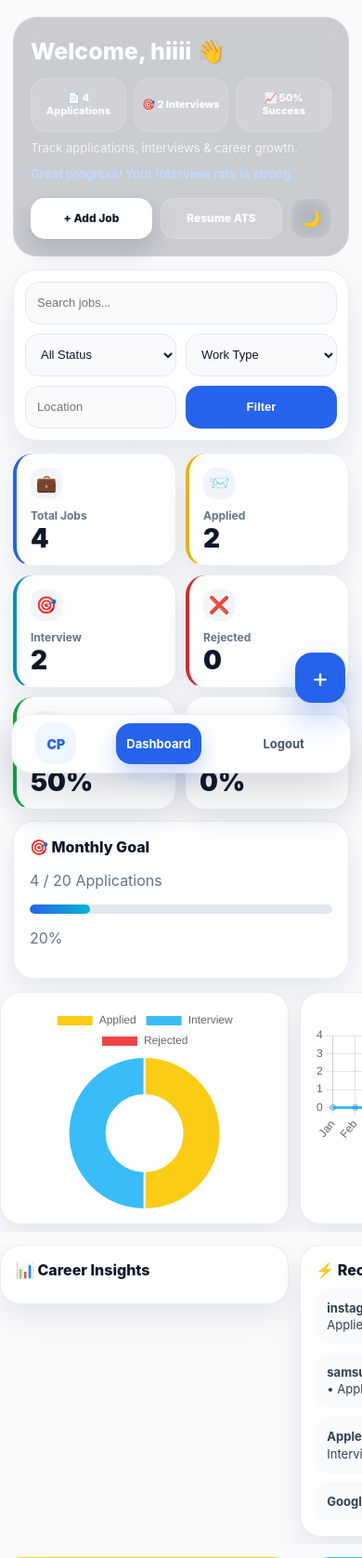
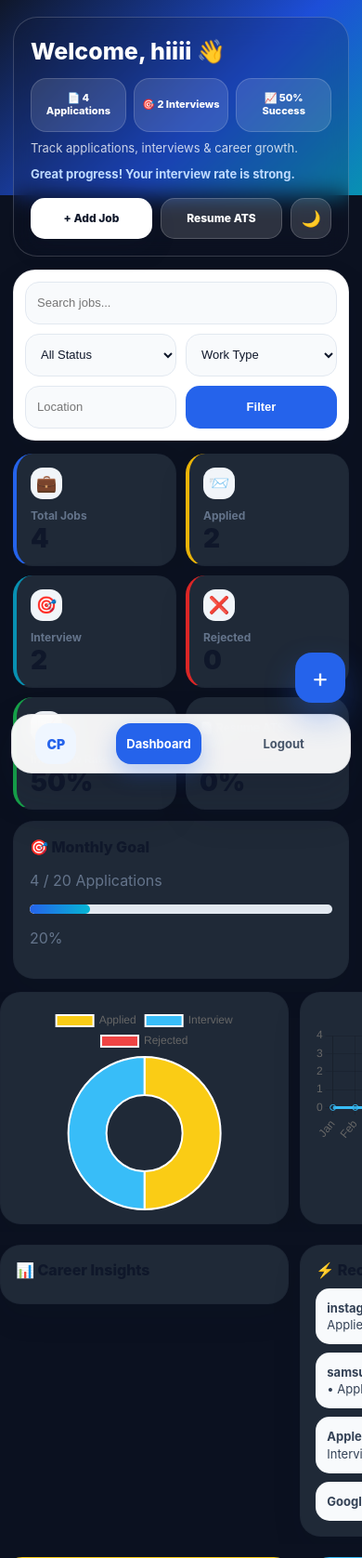
Before and after one commit to AuraStackk/CareerPilot, a Flask app: page /dashboard in a window 390 px wide. Shown: the top 1676 px of the page at 93% size. Run offline with Flask 3, Linux system fonts and the light colour scheme; a user stored in the database is signed in.

Commit message:
Fix theme CSS

```diff
--- a/static/dashboard.css
+++ b/static/dashboard.css
@@ -1718,32 +1718,17 @@
 /* ===== POLISHED MOBILE APP OVERRIDE ===== */
 
 @media (max-width: 768px){
-    :root{
-        --bg:#0f172a;
-        --panel:#ffffff;
-        --card:#ffffff;
-        --text:#0f172a;
-        --muted:#64748b;
-        --primary:#2563eb;
-        --sidebar-bg:#ffffff;
-    }
 
     *{
         box-sizing:border-box;
     }
 
-    html{
-        background:#f8fafc;
-    }
-
-    body,
-    body.light{
-        min-height:100vh;
-        overflow-x:hidden;
-        background:#f8fafc;
-        color:var(--text);
-        font-family:-apple-system, BlinkMacSystemFont, "Segoe UI", sans-serif;
-    }
+    body{
+    min-height:100vh;
+    overflow-x:hidden;
+    color:var(--text);
+    font-family:-apple-system, BlinkMacSystemFont, "Segoe UI", sans-serif;
+}
 
     body::before{
         content:"";
@@ -2002,9 +1987,9 @@
     .mobile-info-cards .card,
     .kanban-column,
     .job{
-        color:#0f172a;
+        color:var(--text);
         border:1px solid rgba(15,23,42,.08);
-        background:#ffffff;
+        background:var(--card);
         box-shadow:0 14px 34px rgba(15,23,42,.08);
         backdrop-filter:none;
     }
```
